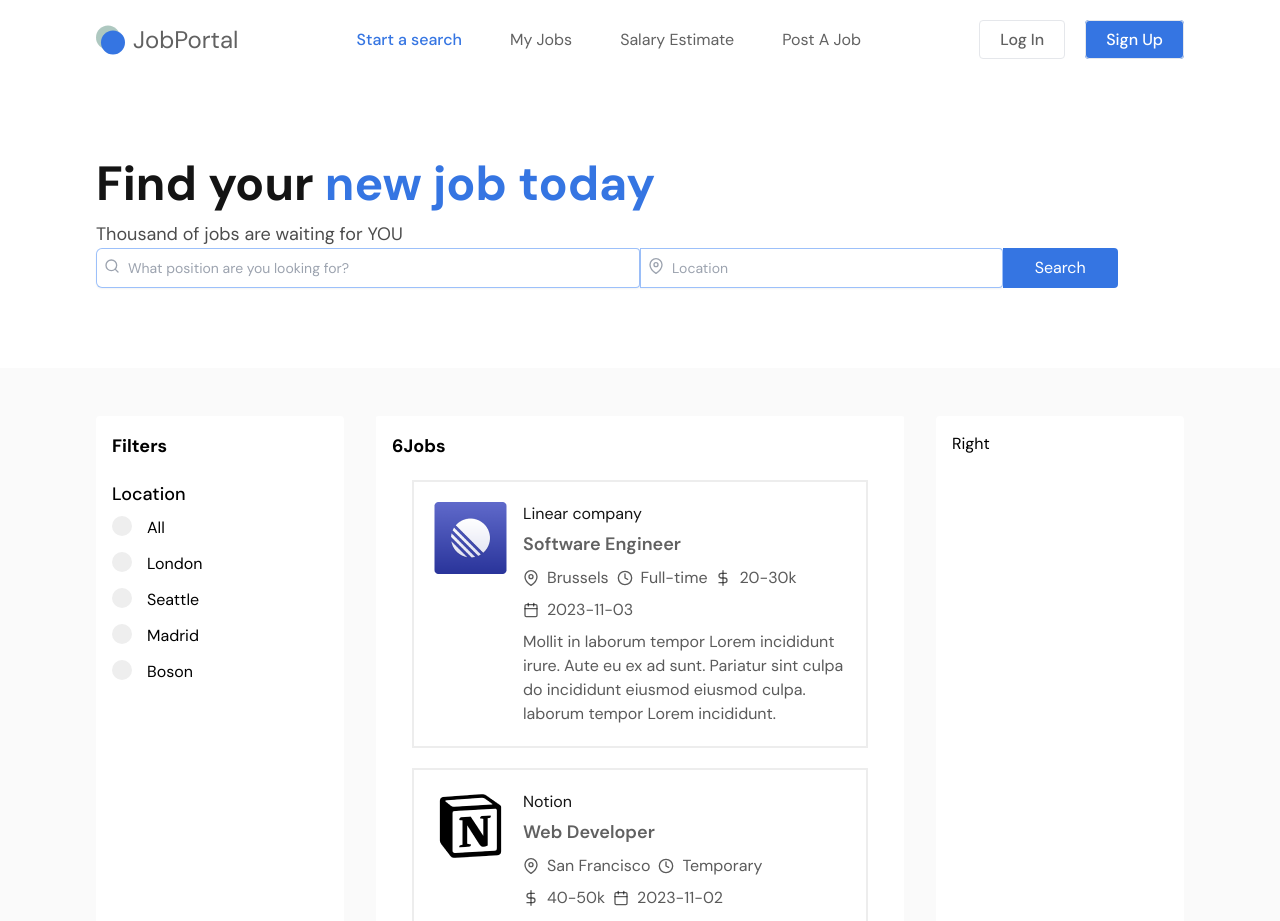
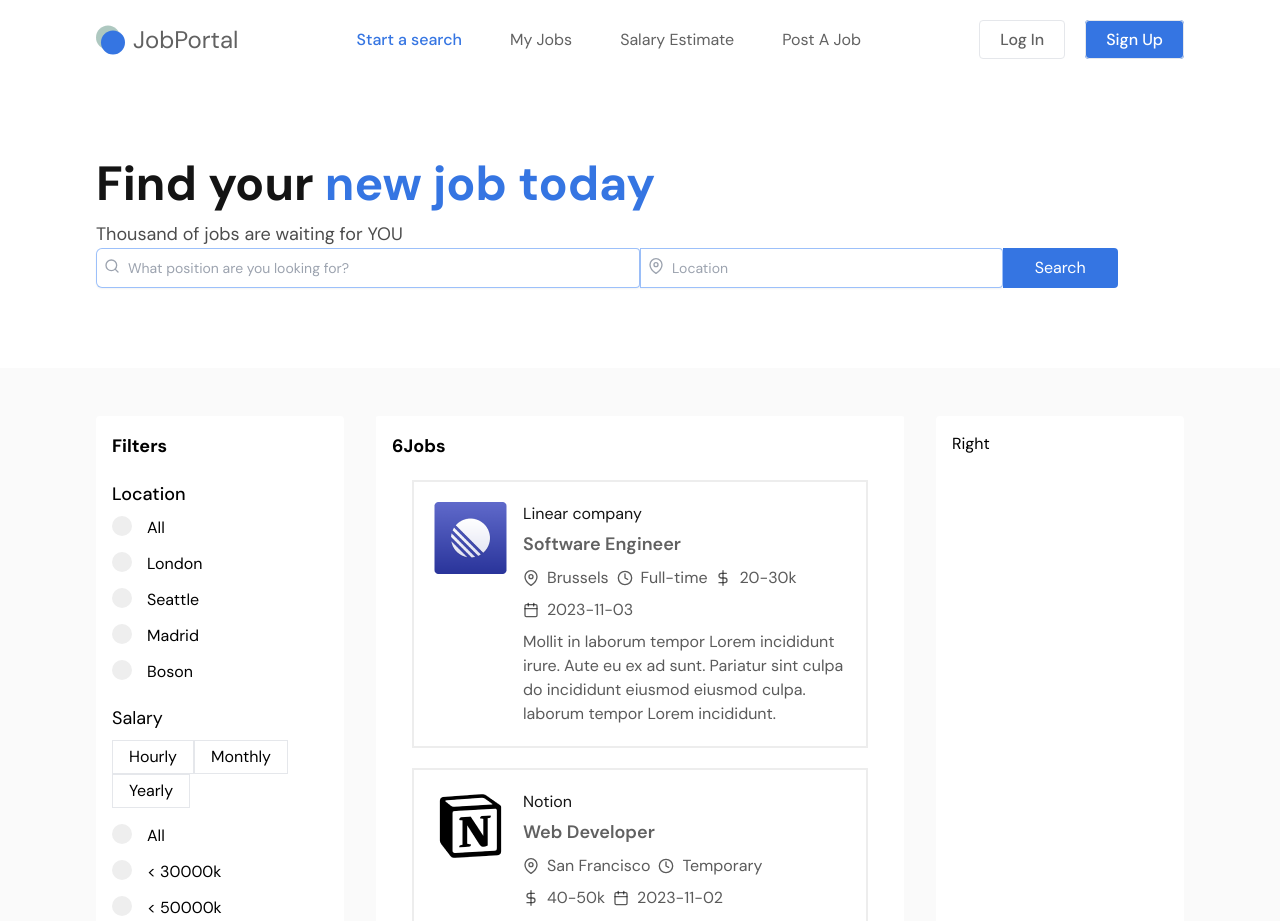
Before and after one commit to Geethika-Kancharla/Job-Portal, a React (Vite) app in the folder job-portal-client/: page / in a window 1280 px wide. Shown: the top 921 px of the page. Built offline with nearby package versions, Linux system fonts and the light colour scheme.

Commit message:
Added Salary Category

```diff
--- a/job-portal-client/src/Pages/Home.jsx
+++ b/job-portal-client/src/Pages/Home.jsx
@@ -99,9 +99,9 @@ const Home = () => {
           {
             result.length > 0 && (
               <div className='flex justify-center mt-4 space-x-8'>
-                <button onClick={prevPage}>Previous</button>
+                <button onClick={prevPage} disabled={currentPage === 1} className='hover:underline'>Previous</button>
                 <span>Page {currentPage} of {Math.ceil(filteredItems.length / itemsPerPage)}</span>
-                <button onClick={nextPage}>Next</button>
+                <button onClick={nextPage} disabled={currentPage === Math.ceil(filteredItems.length / itemsPerPage)} className='hover:underline'>Next</button>
               </div>
             )
           }
--- /dev/null
+++ b/job-portal-client/src/sidebar/Button.jsx
@@ -0,0 +1,11 @@
+import React from 'react'
+
+const Button = ({ onClickHandler, value, title }) => {
+    return (
+        <button onClick={onClickHandler} value={value} className={'px-4 py-1 border text-base hover:bg-blue hover:text-white'}>
+            {title}
+        </button>
+    )
+}
+
+export default Button
--- /dev/null
+++ b/job-portal-client/src/sidebar/Salary.jsx
@@ -0,0 +1,33 @@
+import React from 'react'
+import Button from './Button'
+import InputField from '../components/InputField'
+
+const Salary = ({ handleChange, handleClick }) => {
+    return (
+        <div>
+            <h4 className='text-lg font-md mb-2'>Salary</h4>
+            <div className='mb-4'>
+                <Button onClickHandler={handleClick} value="" title="Hourly" />
+                <Button onClickHandler={handleClick} value="Monthly" title="Monthly" />
+                <Button onClickHandler={handleClick} value="Yearly" title="Yearly" />
+            </div>
+
+            <div>
+                <label className="sidebar-label-container">
+                    <input type="radio" name="test" id="test" value="" onChange={handleChange} />
+                    <span className='checkmark'></span>All
+                </label>
+
+                <InputField handleChange={handleChange} value={30} title="< 30000k" name="test2" />
+                <InputField handleChange={handleChange} value={50} title="< 50000k" name="test2" />
+                <InputField handleChange={handleChange} value={80} title="< 80000k" name="test2" />
+                <InputField handleChange={handleChange} value={100} title="< 100000k" name="test2" />
+            </div>
+
+
+
+        </div>
+    )
+}
+
+export default Salary
--- a/job-portal-client/src/sidebar/Sidebar.jsx
+++ b/job-portal-client/src/sidebar/Sidebar.jsx
@@ -1,11 +1,13 @@
 import React from 'react'
 import Location from './Location'
+import Salary from './Salary'
 
-const Sidebar = ({handleChange}) => {
+const Sidebar = ({ handleChange, handleClick }) => {
   return (
     <div className='space-y-5'>
       <h3 className='text-lg font-bold mb-2'>Filters</h3>
-<Location handleChange={handleChange} />
+      <Location handleChange={handleChange} />
+      <Salary handleChange={handleChange} handleClick={handleClick} />
     </div>
   )
 }
```
Also changed, not shown: job-portal-client/src/Pages/Jobs.jsx (+5 -5 lines), job-portal-client/src/components/Banner.jsx (+4 -4 lines), job-portal-client/src/components/Card.jsx (+8 -8 lines), job-portal-client/src/components/InputField.jsx (+5 -5 lines), job-portal-client/src/sidebar/Location.jsx (+9 -9 lines), job-portal-client/public/jobs.json (indentation only).
